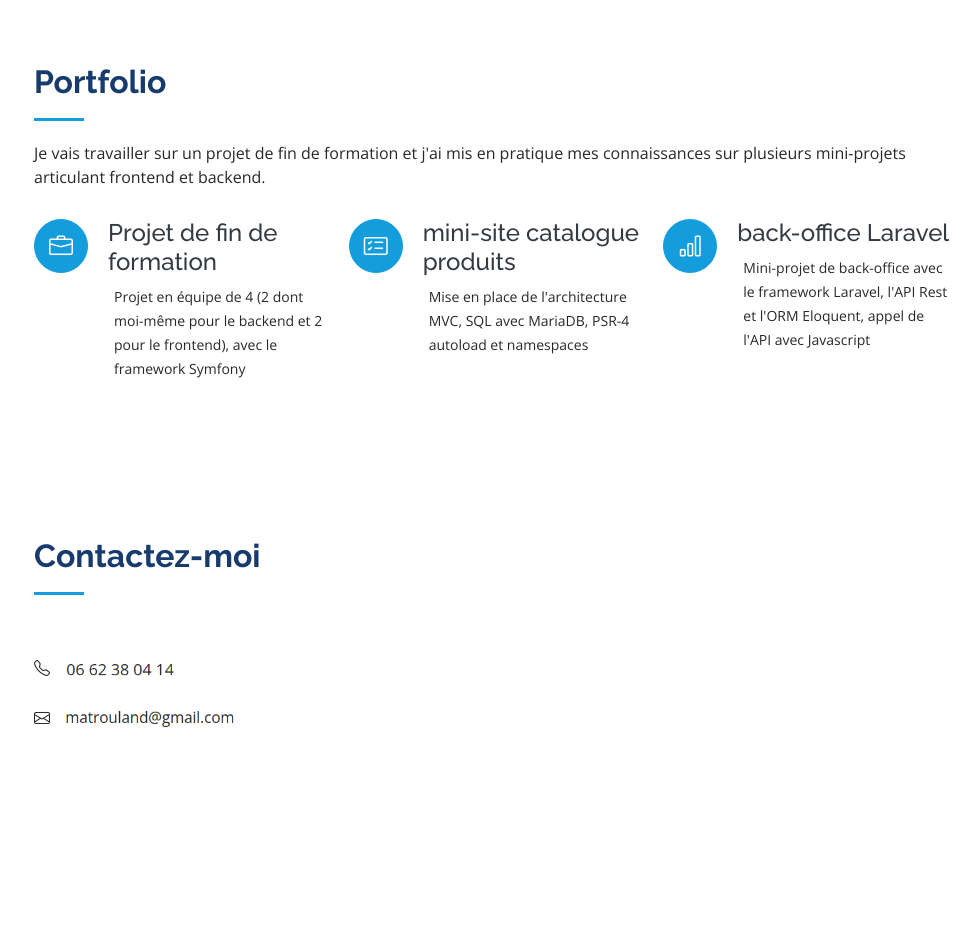
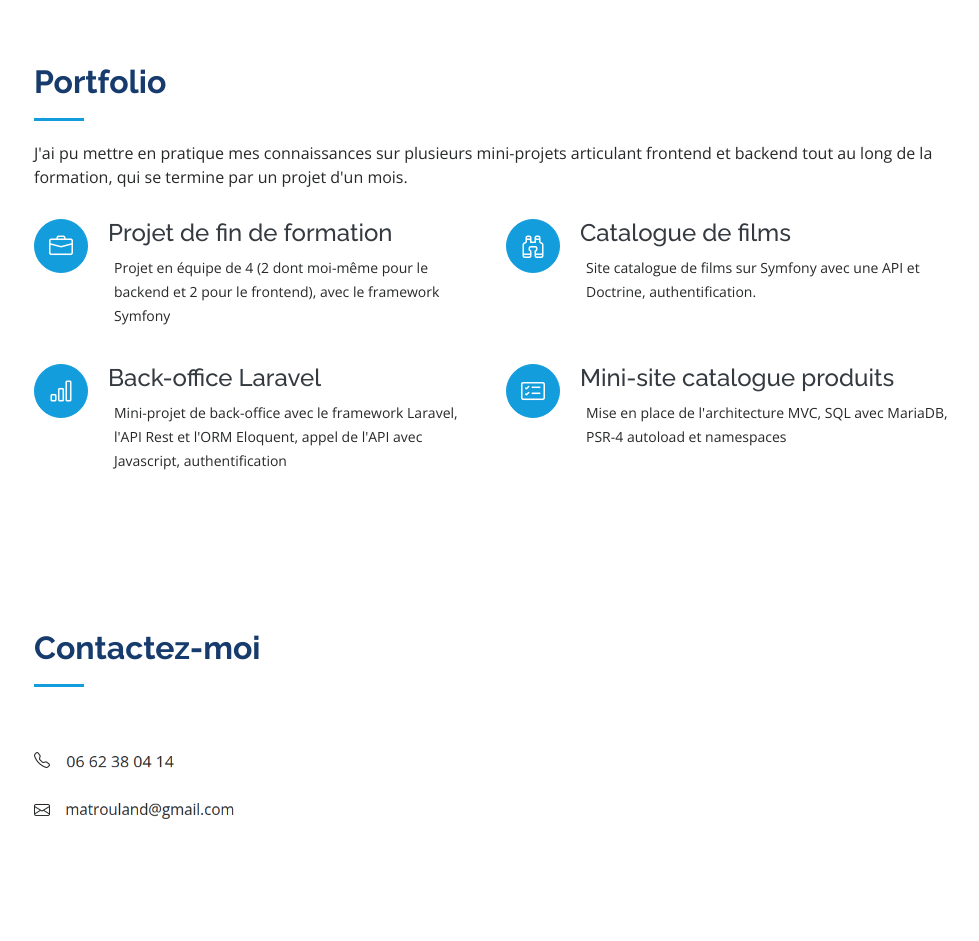
Before and after one commit to MathildeRouland/Portfolio, a plain HTML site: page index.html in a window 1280 px wide. Shown: the part 3370-4311 px from the top of the page, without its empty margins (296-1275 px from the left). Before the commit the page ends 4245 px from the top, so only its background shows below. Drawn offline with nearby package versions, Linux system fonts and the light colour scheme.

Commit message:
ajout 4eme projet portfolio

```diff
--- a/index.html
+++ b/index.html
@@ -344,40 +344,31 @@
 
         <div class="section-title">
           <h2>Portfolio</h2>
-          <p>Je vais travailler sur un projet de fin de formation et j'ai mis en pratique mes connaissances sur plusieurs mini-projets articulant frontend et backend.</p>
+          <p>J'ai pu mettre en pratique mes connaissances sur plusieurs mini-projets articulant frontend et backend tout au long de la formation, qui se termine par un projet d'un mois.</p>
         </div>
 
         <div class="row">
-          <div class="col-lg-4 col-md-6 icon-box" data-aos="fade-up">
+          <div class="col-lg-6 col-md-6 icon-box" data-aos="fade-up">
             <div class="icon"><i class="bi bi-briefcase"></i></div>
             <h4 class="title"><a href="">Projet de fin de formation</a></h4>
             <p class="description">Projet en équipe de 4 (2 dont moi-même pour le backend et 2 pour le frontend), avec le framework Symfony</p>
           </div>
-          <div class="col-lg-4 col-md-6 icon-box" data-aos="fade-up" data-aos-delay="100">
+          <div class="col-lg-6 col-md-6 icon-box" data-aos="fade-up" data-aos-delay="300">
+            <div class="icon"><i class="bi bi-binoculars"></i></div>
+            <h4 class="title"><a href="">Catalogue de films</a></h4>
+            <p class="description">Site catalogue de films sur Symfony avec une API et Doctrine, authentification. </p>
+          </div>
+          <div class="col-lg-6 col-md-6 icon-box" data-aos="fade-up" data-aos-delay="200">
+            <div class="icon"><i class="bi bi-bar-chart"></i></div>
+            <h4 class="title"><a href="">Back-office Laravel</a></h4>
+            <p class="description">Mini-projet de back-office avec le framework Laravel, l'API Rest et l'ORM Eloquent, appel de l'API avec Javascript, authentification </p>
+          </div>
+          <div class="col-lg-6 col-md-6 icon-box" data-aos="fade-up" data-aos-delay="100">
             <div class="icon"><i class="bi bi-card-checklist"></i></div>
-            <h4 class="title"><a href="">mini-site catalogue produits</a></h4>
+            <h4 class="title"><a href="">Mini-site catalogue produits</a></h4>
             <p class="description">Mise en place de l'architecture MVC, SQL avec MariaDB, PSR-4 autoload et namespaces</p>
           </div>
-          <div class="col-lg-4 col-md-6 icon-box" data-aos="fade-up" data-aos-delay="200">
-            <div class="icon"><i class="bi bi-bar-chart"></i></div>
-            <h4 class="title"><a href="">back-office Laravel</a></h4>
-            <p class="description">Mini-projet de back-office avec le framework Laravel, l'API Rest et l'ORM Eloquent, appel de l'API avec Javascript </p>
-          </div>
-          <!-- <div class="col-lg-6 col-md-6 icon-box" data-aos="fade-up" data-aos-delay="300">
-            <div class="icon"><i class="bi bi-binoculars"></i></div>
-            <h4 class="title"><a href="">Magni Dolores</a></h4>
-            <p class="description">Excepteur sint occaecat cupidatat non proident, sunt in culpa qui officia deserunt mollit anim id est laborum</p>
-          </div> -->
-          <!-- <div class="col-lg-4 col-md-6 icon-box" data-aos="fade-up" data-aos-delay="400">
-            <div class="icon"><i class="bi bi-brightness-high"></i></div>
-            <h4 class="title"><a href="">Nemo Enim</a></h4>
-            <p class="description">At vero eos et accusamus et iusto odio dignissimos ducimus qui blanditiis praesentium voluptatum deleniti atque</p>
-          </div>
-          <div class="col-lg-4 col-md-6 icon-box" data-aos="fade-up" data-aos-delay="500">
-            <div class="icon"><i class="bi bi-calendar4-week"></i></div>
-            <h4 class="title"><a href="">Eiusmod Tempor</a></h4>
-            <p class="description">Et harum quidem rerum facilis est et expedita distinctio. Nam libero tempore, cum soluta nobis est eligendi</p>
-          </div> -->
+
         </div>
 
       </div>
```
